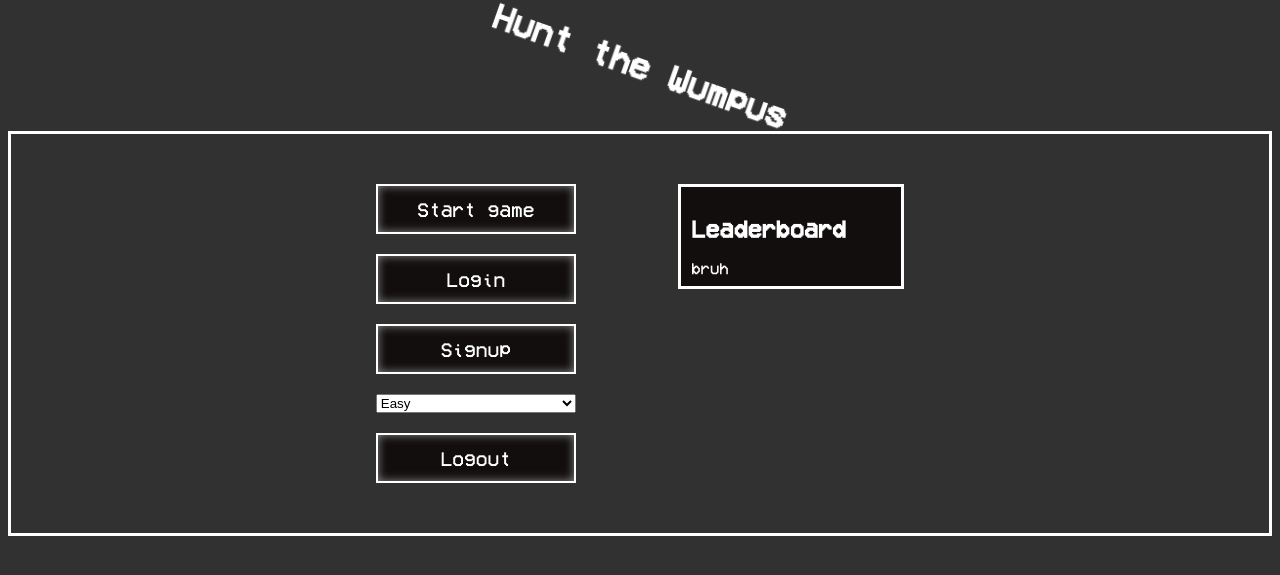
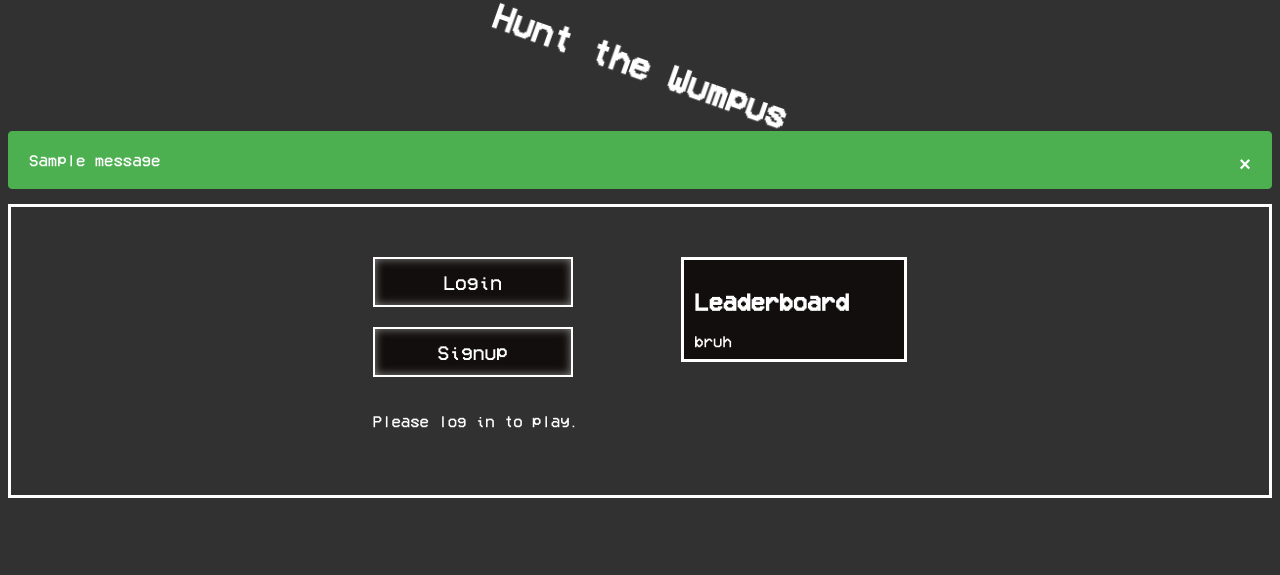
Before and after one commit to Abmaster2007/HTW-2D, a Flask app: page / in a window 1280 px wide. Shown: the top 575 px of that part. Run offline with Flask 3, Linux system fonts and the light colour scheme; one stand-in notice (Sample message) is shown; the page is wider than the window, and the part outside it is not shown.

```diff
--- a/main.py
+++ b/main.py
@@ -1,19 +1,94 @@
 import sqlite3
-from flask import Flask, render_template, url_for
-
+from flask import Flask, render_template, url_for, redirect, request, session, flash, jsonify
+from werkzeug.security import generate_password_hash, check_password_hash
 app = Flask(__name__)
+app.secret_key = 'your_secret_key'
 
 @app.route('/')
 def index():
     return render_template('Gamemenu.html')
 
-@app.route('/login')
+@app.route('/login', methods=['GET', 'POST'])
 def login():
     return render_template('Login.html')
+
+@app.route('/login_submit', methods=['GET', 'POST'])
+def login_submit():
+    if request.method == 'POST':
+        username = request.form['username']
+        password = request.form['password']
+
+        conn = sqlite3.connect('HTW-2D/database/database.db')
+        conn.row_factory = sqlite3.Row  # Enable dictionary-like row access
+        cursor = conn.cursor()
+
+        user = cursor.execute("SELECT * FROM users WHERE username=?", (username,)).fetchone()
+
+        if user and check_password_hash(user['password'], password):  # Access password using key
+            session.clear()
+            session['user_id'] = user['id']  # Access user ID using key
+            session['username'] = user['username']  # Access username using key
+            return redirect(url_for('index'))
+        elif user and not check_password_hash(user['password'], password):  # Access password using key
+            return redirect(url_for('login'))
+        else:
+            return redirect(url_for('login'))
 
 @app.route('/signup')
 def signup():
     return render_template('Signup.html')
 
+@app.route('/signup_submit', methods=['GET', 'POST'])
+def signup_submit():
+    if request.method == 'POST':
+        username = request.form['username']
+        password = request.form['password']
+        password_confirm = request.form['confirmPassword']
+
+        if password != password_confirm:
+            return redirect(url_for('signup'))
+
+        confirm_password = generate_password_hash(password)
+        # Check if the username already exists
+        conn = sqlite3.connect('HTW-2D/database/database.db')
+        cursor = conn.cursor()
+
+        cursor.execute("SELECT * FROM users WHERE username=?", (username,))
+        existing_user = cursor.fetchone()
+
+        if existing_user:
+            flash('Username already exists. Please choose a different one.', 'danger')
+            return redirect(url_for('signup'))
+
+        cursor.execute("INSERT INTO users (username, password) VALUES (?, ?)", (username, confirm_password))
+        conn.commit()
+        conn.close()
+        flash('Signup successful! You can now log in.', 'success')
+        return redirect(url_for('login'))
+
+
+@app.route('/logout')
+def logout():
+    session.clear()
+    flash('You have been logged out.', 'info')
+    return redirect(url_for('index'))
+
+@app.route('/debug_session')
+def debug_session():
+    if 'user_id' in session:
+        conn = sqlite3.connect('HTW-2D/database/database.db')
+        conn.row_factory = sqlite3.Row
+        cursor = conn.cursor()
+
+        user = cursor.execute("SELECT * FROM users WHERE id=?", (session['user_id'],)).fetchone()
+        conn.close()
+
+        if user:
+            return f"Session active for user: {session['username']}<br>Database record: {dict(user)}"
+        else:
+            return "Session active but user not found in database."
+    else:
+        return "No active session."
+
 if __name__ == '__main__':
     app.run(debug=True)
--- /dev/null
+++ b/static/alerts.css
@@ -0,0 +1,46 @@
+.alert {
+    padding: 20px;
+    margin-bottom: 15px;
+    border: 1px solid transparent;
+    border-radius: 4px;
+    font-family: 'VCR OSD Mono', monospace;
+    font-size: 16px;
+}
+
+.alert-danger {
+    color: white;
+    background-color: #f44336; /* Red */
+    border-color: #f44336;
+}
+
+.alert-success {
+    color: white;
+    background-color: #4CAF50; /* Green */
+    border-color: #4CAF50;
+}
+
+.alert-info {
+    color: white;
+    background-color: #2196F3; /* Blue */
+    border-color: #2196F3;
+}
+
+.alert-warning {
+    color: white;
+    background-color: #ff9800; /* Orange */
+    border-color: #ff9800;
+}
+
+.alert .close {
+    color: white;
+    float: right;
+    font-size: 20px;
+    font-weight: bold;
+    line-height: 20px;
+    cursor: pointer;
+    transition: 0.3s;
+}
+
+.alert .close:hover {
+    color: black;
+}
--- a/templates/Gamemenu.html
+++ b/templates/Gamemenu.html
@@ -3,15 +3,23 @@
 {% block content %}
     <div id="gameMenu">
         <div id="menuButtons">
+            {% if session.get('username') %}
                 <button id="startGameButton">Start game</button>
-            <a href="{{ url_for('login') }}"><button id="loginButton">Login</button></a>
-            <a href="{{ url_for('signup') }}"><button id="signupButton">Signup</button></a>
                 <select name="difficulty" id="difficultySelector">
                     <option value="easy">Easy</option>
                     <option value="medium">Medium</option>
                     <option value="hard">Hard</option>
                 </select>
-            <button id="logoutButton">Logout</button>
+            {% else %}
+                <a href="{{ url_for('login') }}"><button id="loginButton">Login</button></a>
+                <a href="{{ url_for('signup') }}"><button id="signupButton">Signup</button></a>
+            {% endif %}
+            {% if session.get('username') %}
+                <a href="{{ url_for('logout') }}"><button id="logoutButton">Logout</button></a>
+                    <p>Welcome, {{ session['username'] }}!</p>
+                {% else %}
+                <p>Please log in to play.</p>
+            {% endif %}
         </div>
         <div id="leaderBoard">
             <h2>Leaderboard</h2>
--- a/templates/Index.html
+++ b/templates/Index.html
@@ -2,12 +2,36 @@
 <html>
 <head>
     <link rel="stylesheet" href="{{ url_for('static', filename='index.css') }}"/>
+    <link rel="stylesheet" href="{{ url_for('static', filename='alerts.css') }}"/>
     <meta charset="UTF-8" />
     <title>Hunt the wumpus 2D</title>
 </head>
 
 <body>
     <h1 id="pageTitle">Hunt the Wumpus</h1>
+    {% with messages = get_flashed_messages(with_categories=true) %}
+        {% if messages %}
+        {% for category, message in messages %}
+            <div class="alert alert-{{ category }}">
+            <span class="close" onclick="this.parentElement.style.display='none';">&times;</span>
+            {{ message }}
+            </div>
+        {% endfor %}
+        {% endif %}
+    {% endwith %}
+
+    <audio id="backgroundAudio" autoplay loop>
+        <source src="{{ url_for('static', filename='audio/8_bit_menu.mp3') }}" type="audio/mpeg">
+    </audio>
+
+    <script>
+        const audio = document.getElementById('backgroundAudio');
+        audio.loop = true; // Ensure looping
+        audio.play().catch(error => {
+            console.log("Autoplay blocked. User interaction required.");
+        });
+    </script>
+
     {% block content %} {% endblock %}
 </body>
 </html>
```
Also changed, not shown: templates/signup.html (+1 -8 lines), README.md, database/database.db, 2 other files. Lines whose indentation alone changed are shown as unchanged.
